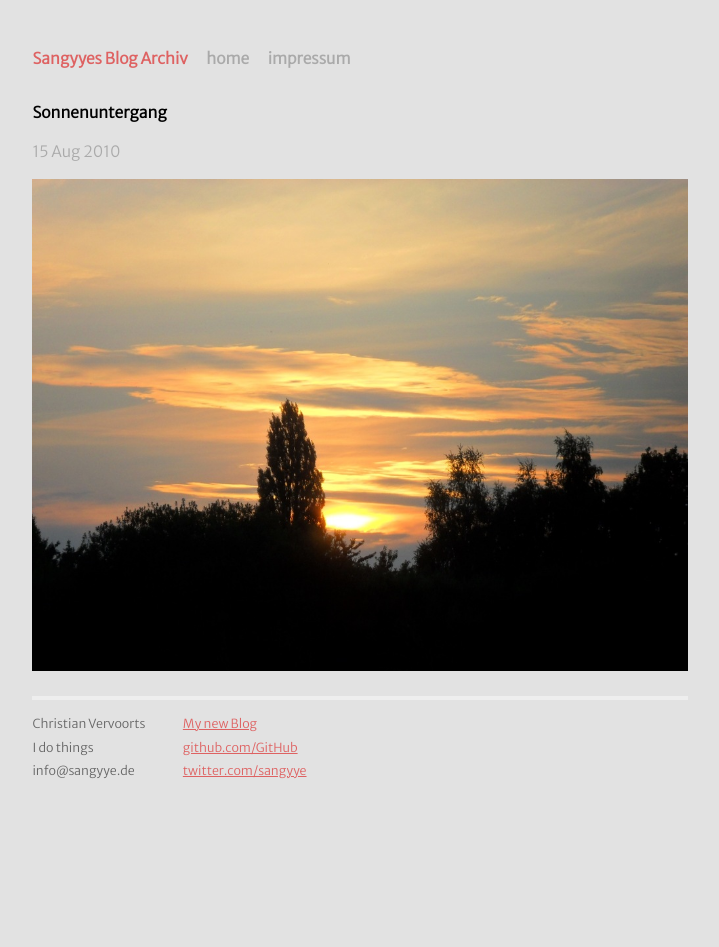
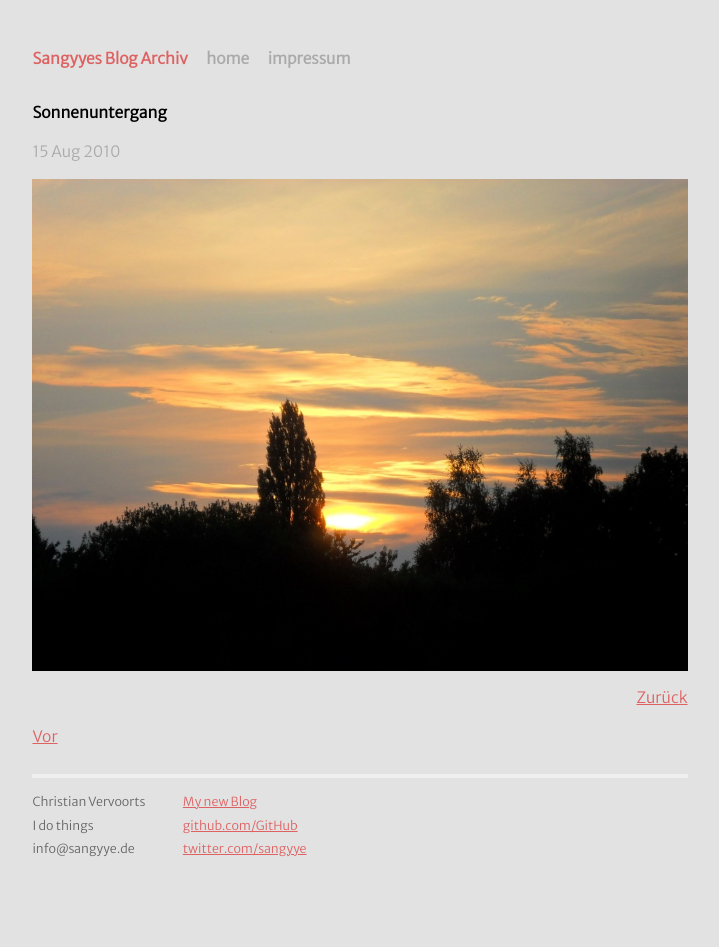
Before and after one commit to sangyye/archiveblog, a Jekyll site: the page built from _posts/2010-08-15-sonnenuntergang.markdown, in a window 1280 px wide. Shown: the whole page, without its empty margins (280-999 px from the left). Built offline with Jekyll 4.4.1, drawn with Linux system fonts in a browser that asks for light colours; comment, search, counter and statistics services are not loaded.

Commit message:
First steps for page 'next and previous' feature

```diff
--- a/_layouts/post.html
+++ b/_layouts/post.html
@@ -7,3 +7,14 @@ layout: default
 <div id="post">
 {{ content }}
 </div>
+
+{% if page.previous != null %}
+  <p style="text-align:right"><a href="{{ page.previous.url }}">Zurück</a></p>
+{% else %}
+  <p style="text-align:right">Zurück</p>
+{% endif %}
+{% if page.next != null %}
+  <p style="text-align:left"><a href="{{ page.next.url }}">Vor</a></p>
+{% else %}
+  <p style="text-align:left">Vor</p>
+{% endif %}
```
